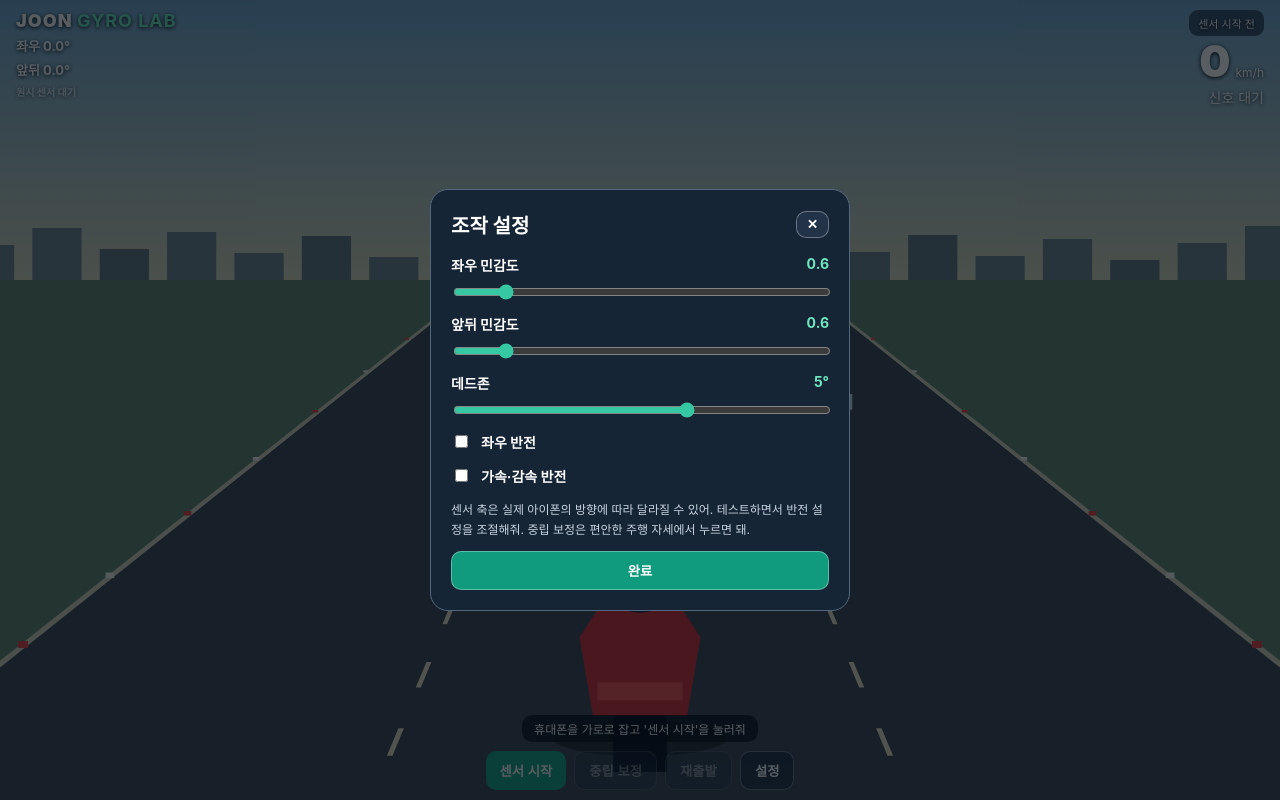
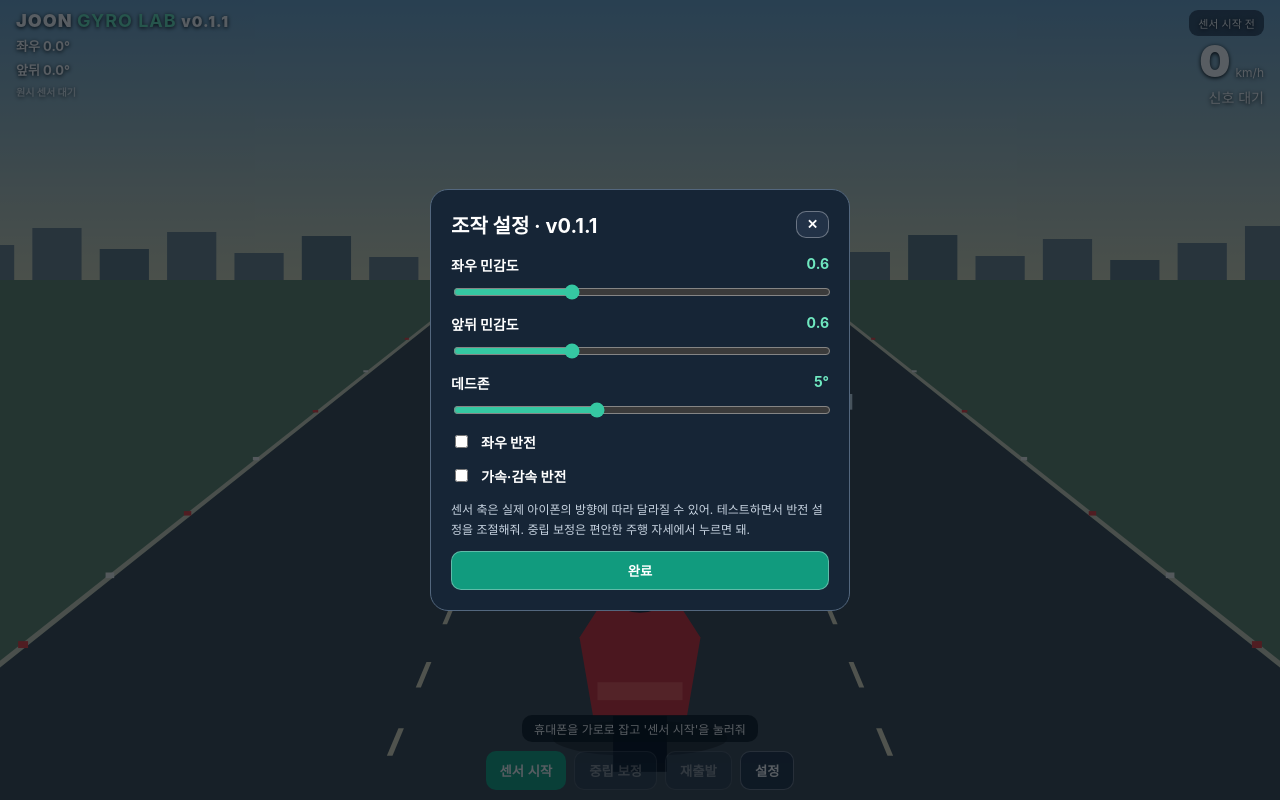
Before and after one commit to samuraiscene-alt/joon-gyro-lab, a plain HTML site: page index.html in a window 1280 px wide. Both pictures are taken after a click on the button "설정". Drawn offline with Linux system fonts and the light colour scheme.

Commit message:
JOON Gyro Lab v0.1.1 sensitivity and motion calibration

```diff
--- a/index.html
+++ b/index.html
@@ -1,7 +1,7 @@
 <!doctype html><html lang="ko"><head><meta charset="utf-8"><meta name="viewport" content="width=device-width,initial-scale=1,viewport-fit=cover,user-scalable=no"><meta name="apple-mobile-web-app-capable" content="yes"><meta name="apple-mobile-web-app-status-bar-style" content="black-translucent"><meta name="theme-color" content="#101827"><link rel="manifest" href="manifest.webmanifest"><link rel="apple-touch-icon" href="icon.svg"><title>JOON GYRO LAB</title><link rel="stylesheet" href="style.css"></head><body>
 <canvas id="scene" aria-label="오토바이 테스트 장면"></canvas>
-<div class="hud"><div class="left"><span class="logo">JOON <b>GYRO LAB</b></span><div class="reading" id="lr">좌우 0.0°</div><div class="reading" id="fb">앞뒤 0.0°</div><div class="reading dim" id="raw">원시 센서 대기</div></div><div class="right"><span id="status" class="status">센서 시작 전</span><div class="speed"><strong id="speed">0</strong><span>km/h</span></div><div id="mode">신호 대기</div></div></div>
+<div class="hud"><div class="left"><span class="logo">JOON <b>GYRO LAB</b> <small>v0.1.1</small></span><div class="reading" id="lr">좌우 0.0°</div><div class="reading" id="fb">앞뒤 0.0°</div><div class="reading dim" id="raw">원시 센서 대기</div></div><div class="right"><span id="status" class="status">센서 시작 전</span><div class="speed"><strong id="speed">0</strong><span>km/h</span></div><div id="mode">신호 대기</div></div></div>
 <div class="bottom"><span id="hint">휴대폰을 가로로 잡고 '센서 시작'을 눌러줘</span><div class="actions"><button id="start">센서 시작</button><button id="calibrate" disabled>중립 보정</button><button id="reset" disabled>재출발</button><button id="settings">설정</button></div></div>
 <div id="rotate" class="rotate"><div>↻</div>휴대폰을 가로로 돌려줘<br><small>가로화면 센서 조작 테스트</small></div>
-<dialog id="config"><form method="dialog"><header><strong>조작 설정</strong><button value="cancel" aria-label="닫기">✕</button></header><label>좌우 민감도 <output id="steerLabel">1.0</output><input id="steerSensitivity" type="range" min="0.4" max="2" value="1" step="0.1"></label><label>앞뒤 민감도 <output id="throttleLabel">1.0</output><input id="throttleSensitivity" type="range" min="0.4" max="2" value="1" step="0.1"></label><label>데드존 <output id="deadLabel">3°</output><input id="deadZone" type="range" min="0" max="8" value="3" step="1"></label><label class="check"><input id="invertSteer" type="checkbox">좌우 반전</label><label class="check"><input id="invertThrottle" type="checkbox">가속·감속 반전</label><p class="tip">센서 축은 실제 아이폰의 방향에 따라 달라질 수 있어. 테스트하면서 반전 설정을 조절해줘. 중립 보정은 편안한 주행 자세에서 누르면 돼.</p><button class="close" value="ok">완료</button></form></dialog>
+<dialog id="config"><form method="dialog"><header><strong>조작 설정 · v0.1.1</strong><button value="cancel" aria-label="닫기">✕</button></header><label>좌우 민감도 <output id="steerLabel">1.0</output><input id="steerSensitivity" type="range" min="0.2" max="1.5" value="0.6" step="0.1"></label><label>앞뒤 민감도 <output id="throttleLabel">1.0</output><input id="throttleSensitivity" type="range" min="0.2" max="1.5" value="0.6" step="0.1"></label><label>데드존 <output id="deadLabel">3°</output><input id="deadZone" type="range" min="2" max="10" value="5" step="1"></label><label class="check"><input id="invertSteer" type="checkbox">좌우 반전</label><label class="check"><input id="invertThrottle" type="checkbox">가속·감속 반전</label><p class="tip">센서 축은 실제 아이폰의 방향에 따라 달라질 수 있어. 테스트하면서 반전 설정을 조절해줘. 중립 보정은 편안한 주행 자세에서 누르면 돼.</p><button class="close" value="ok">완료</button></form></dialog>
 <script src="app.js"></script></body></html>
```
